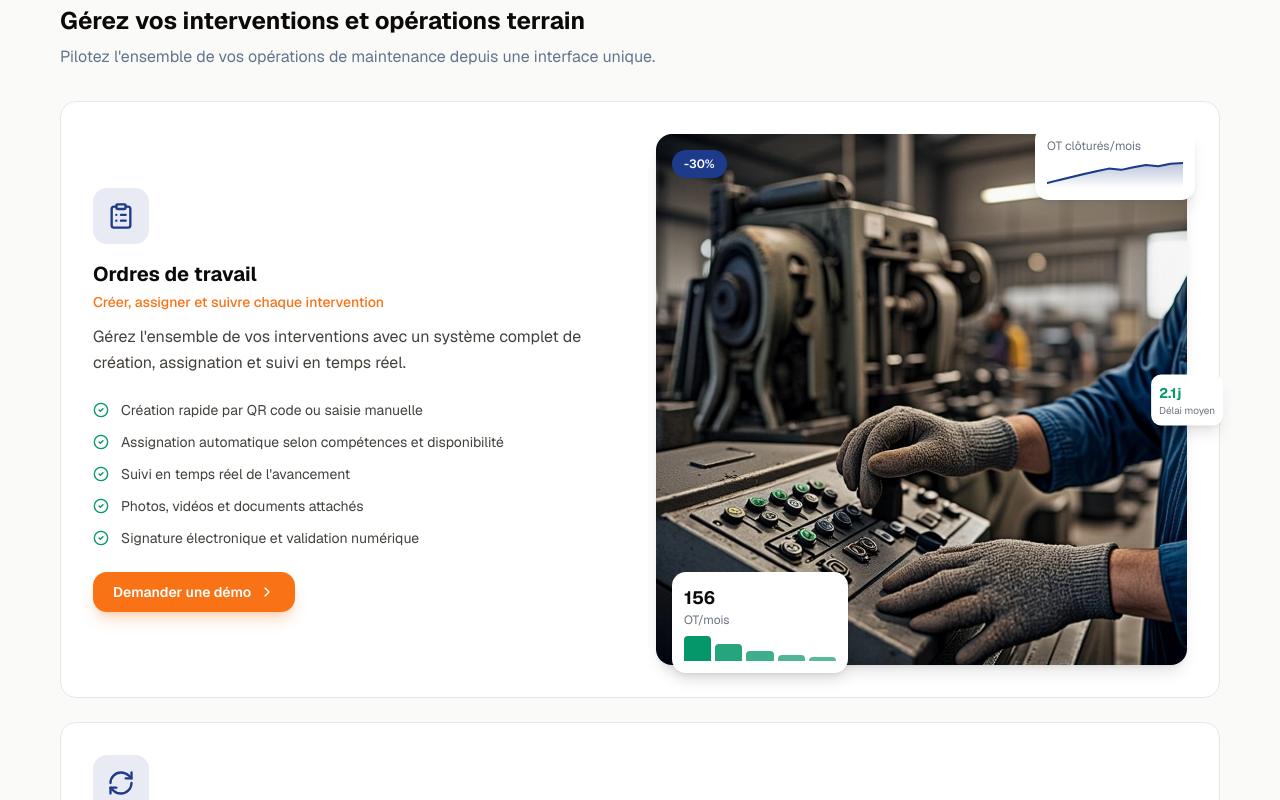
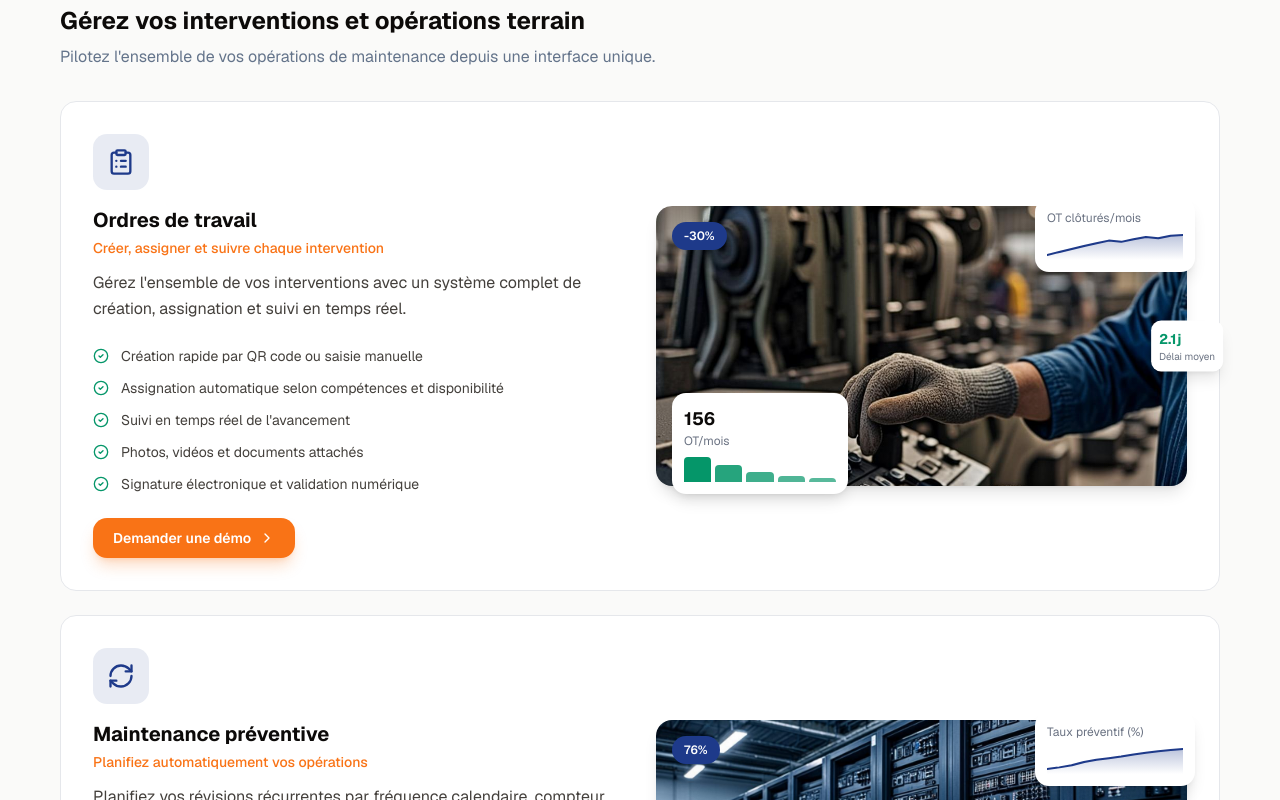
Before and after one commit to barryab12/site-maintex-koro, a Next.js app: page /fonctionnalites in a window 1280 px wide. Shown: the part 1120-1920 px from the top of the page. Built offline with nearby package versions, Linux system fonts and the light colour scheme.

Commit message:
83666fee-2a38-4047-92bb-4f16cf937dbb

```diff
--- a/src/app/fonctionnalites/page.tsx
+++ b/src/app/fonctionnalites/page.tsx
@@ -501,13 +501,12 @@ export default function FonctionnalitesPage() {
 
           {/* Right - Photo with KPIs and Graphs */}
           <div className="relative">
-            <div className="relative rounded-2xl overflow-hidden shadow-lg">
+            <div className="relative rounded-2xl overflow-hidden shadow-lg w-full h-[280px]">
               <Image
                 src={feature.image}
                 alt={feature.title}
-                width={450}
-                height={280}
-                className="object-cover w-full"
+                fill
+                className="object-cover"
               />
               <div className="absolute inset-0 bg-gradient-to-t from-black/10 to-transparent" />
             </div>
```
